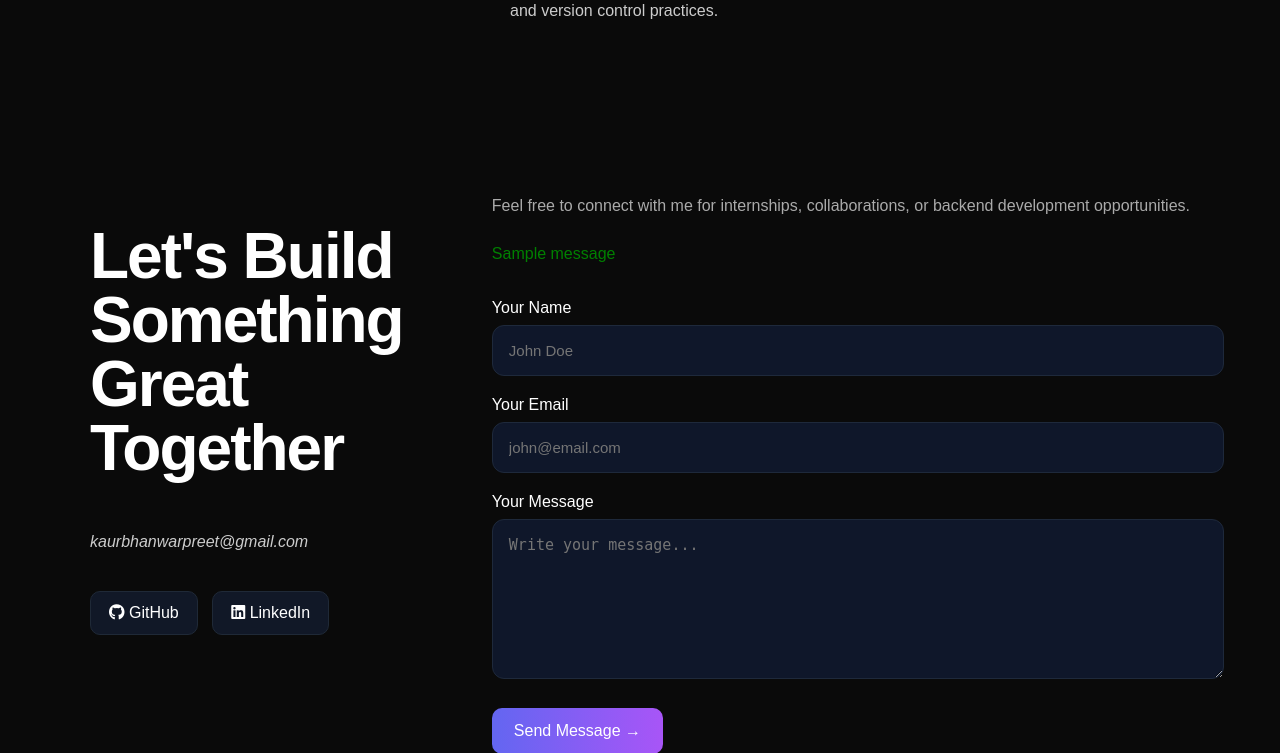
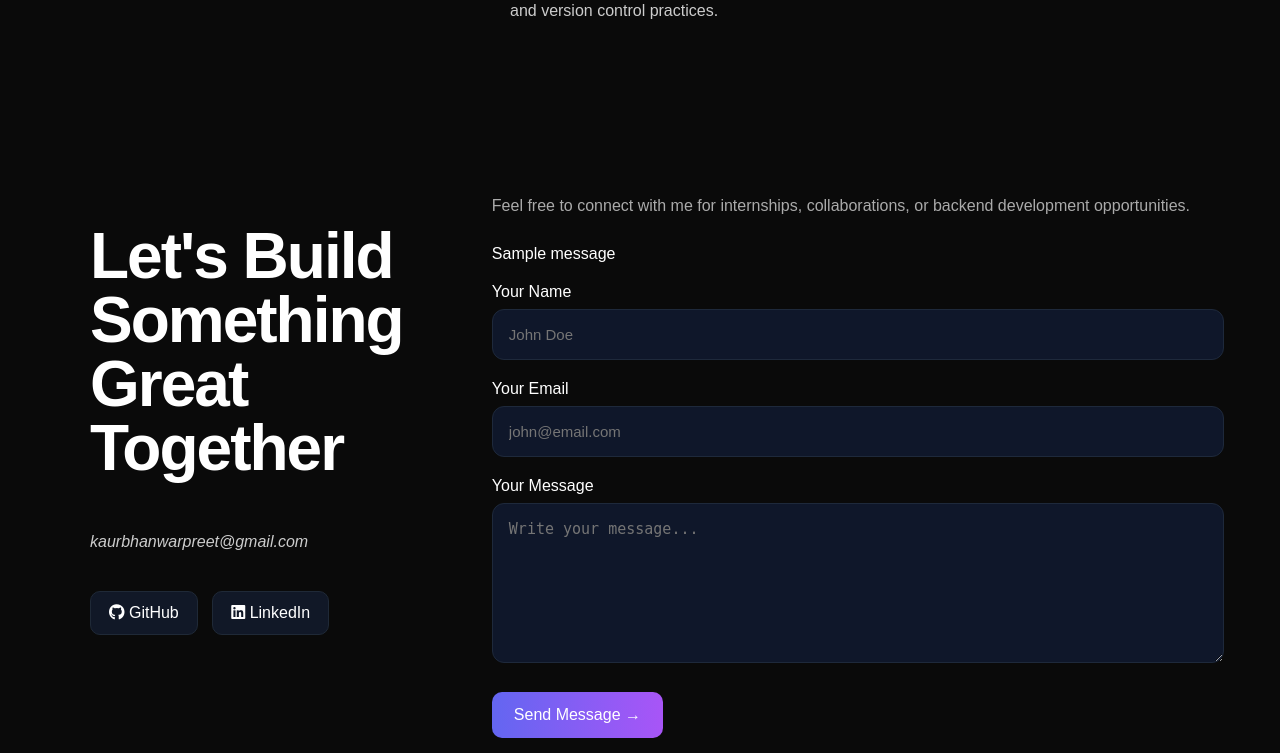
Before and after one commit to Bhanwar02/portfolio, a Django app: page / in a window 1280 px wide. Shown: the part 4017-4770 px from the top of the page. Run offline with Django 5.2, Linux system fonts and the light colour scheme; one stand-in notice (Sample message) is shown.

Commit message:
message fixed

```diff
--- a/PycharmProjects/DjangoProject/portfolio/main/templates/home.html
+++ b/PycharmProjects/DjangoProject/portfolio/main/templates/home.html
@@ -461,13 +461,13 @@
                 or backend development opportunities.
             </p>
 
-        {% if messages %}
-  {% for message in messages %}
-    <p style="color: green;">
-      {{ message }}
-    </p>
-  {% endfor %}
-{% endif %}
+       {% if messages %}
+        {% for message in messages %}
+            <div class="alert alert-{{ message.tags }}">
+            {{ message }}
+            </div>
+        {% endfor %}
+        {% endif %}
 
             <form method="POST">
 
--- a/PycharmProjects/DjangoProject/portfolio/main/views.py
+++ b/PycharmProjects/DjangoProject/portfolio/main/views.py
@@ -30,7 +30,7 @@ Email: {email}
 Message:
 {message}
                 """,
-                from_email=settings.EMAIL_HOST_USER,
+                from_email='kaurbhanwarpreet@gmail.com',
                 recipient_list=['kaurbhanwarpreet@gmail.com'],
                 fail_silently=True,
             )
```
